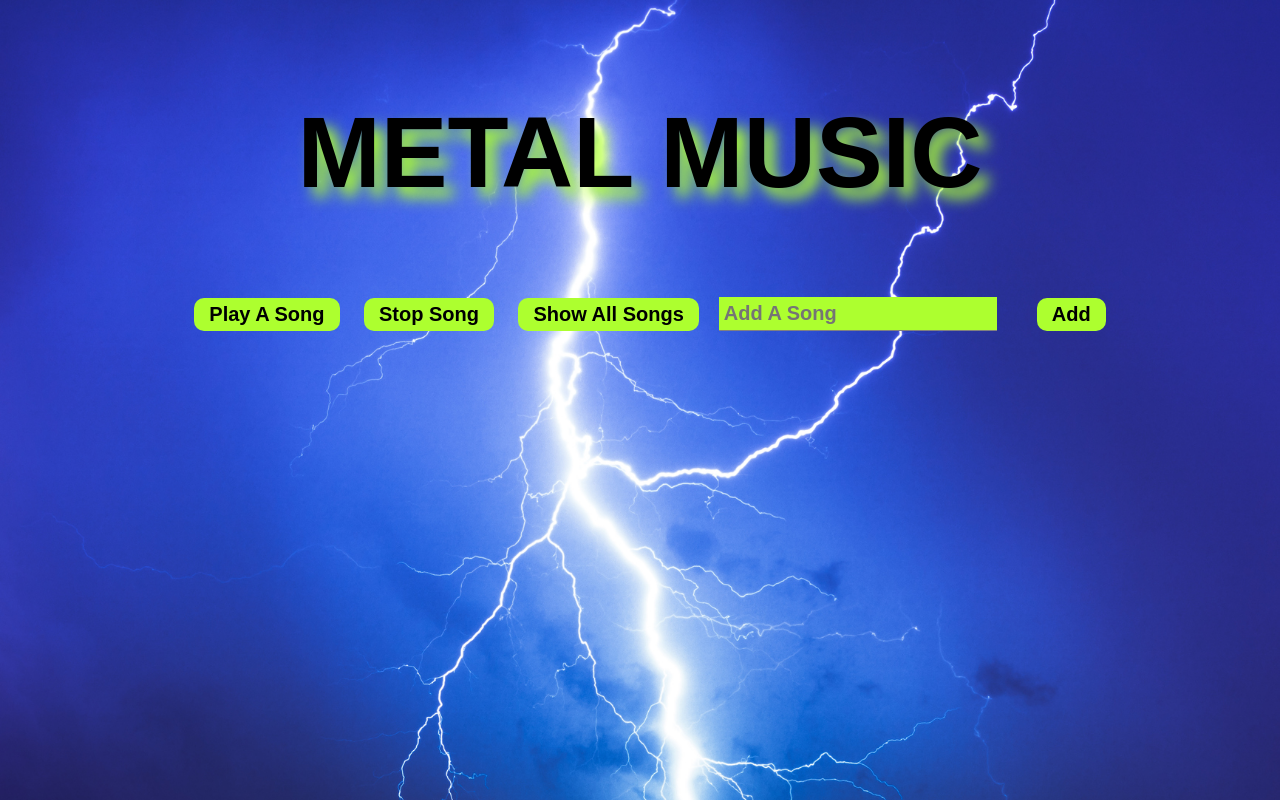
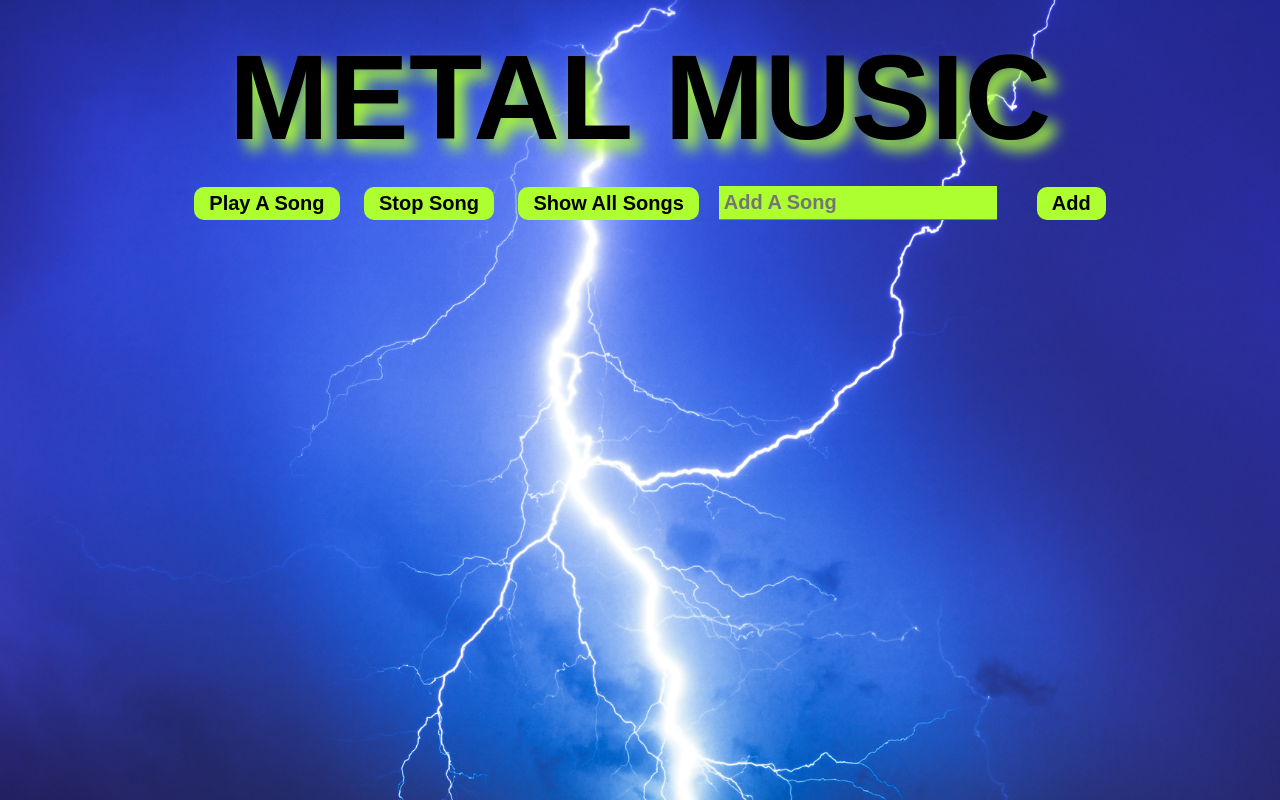
Before and after one commit to MetalB311/capstone-project-foundations, a website: page client/index.html in a window 1280 px wide. Drawn offline with nearby package versions, Linux system fonts and the light colour scheme.

Commit message:
all done with all functions working properly

```diff
--- a/client/index.html
+++ b/client/index.html
@@ -10,7 +10,7 @@
 <body>
     <div class="audioPlayer"></div>
     <main>
-    <h1>METAL MUSIC</h1>
+    <header>METAL MUSIC</header>
         <div>
             <div1>
                 <button id="getsong">Play A Song</button>
--- a/client/index.js
+++ b/client/index.js
@@ -43,6 +43,7 @@ function addSong (event) {
     list.appendChild(song)
     inputField.value= ''
     alert('song added')
+    songArray.push(songTitle.textContent)
 }
 
 
--- a/client/styles.css
+++ b/client/styles.css
@@ -1,5 +1,6 @@
-h1 {
-    font-size: 100PX;
+header {
+    font-size: 120PX;
+    font-weight: bolder;
     display: flex;
     align-items: center;
     justify-content: center;
```
Also changed, not shown: 1 other file.
